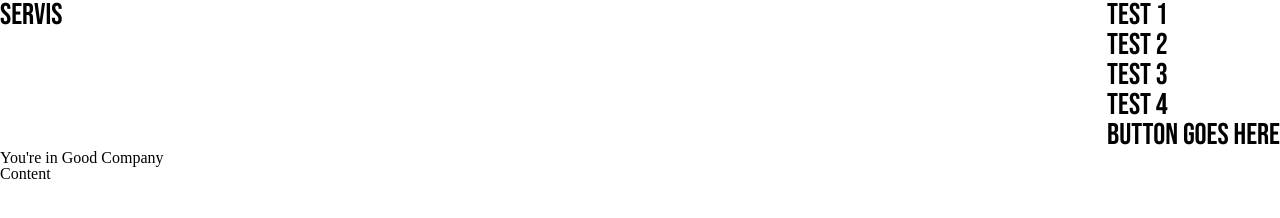
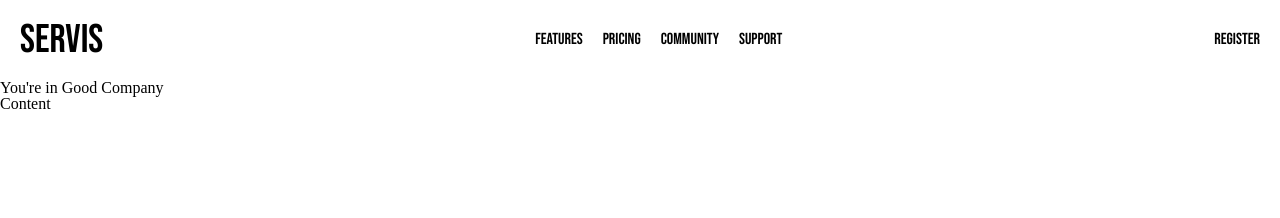
Before and after one commit to aash001/Solo_Wire_Frame, a plain HTML site: page index.html in a window 1280 px wide. Drawn offline with nearby package versions, Linux system fonts and the light colour scheme.

Commit message:
Update Nav bar

```diff
--- a/index.css
+++ b/index.css
@@ -1,6 +1,28 @@
 .topnav {
 display:flex;
+font-family: 'Bebas Neue', cursive;
 justify-content: space-between;
-font-family: 'Bebas Neue', cursive;
-font-size: 30px;
+align-items: center;
+margin:20px;
 }
+
+nav ul {
+   display:flex;
+   justify-content:space-between;
+}
+
+li + li{
+    margin-left: 20px;
+}
+
+.topnav a {
+    text-decoration: none;
+    color:black;
+}
+
+.topnav li > a:hover {
+color:hsl(197, 89%, 50%)}
+
+h1{
+ font-size: 40px;
+}
--- a/index.html
+++ b/index.html
@@ -16,18 +16,18 @@
     <body>
 <header>
     <nav class="topnav">
-    <h2>Servis</h2>
+        <h1>Servis</h1>
         <ul>
-            <li>Test 1</li>
-            <li>Test 2</li>
-            <li>Test 3</li>
-            <li>Test 4</li>
-            <li>button goes here</li>
+           <li><a href="#link">Features</a></li>
+           <li><a href="#link">Pricing</a></li>
+           <li><a href="#link">Community</a></li>
+           <li><a href="#link">Support</a></li>
         </ul>
+        <a href="#button">Register</a>
     </nav>
 </header>
 <main>
-    <h1>You're in Good Company</h1>
+    <h2>You're in Good Company</h2>
     <p>
         Content
     </p>
```
